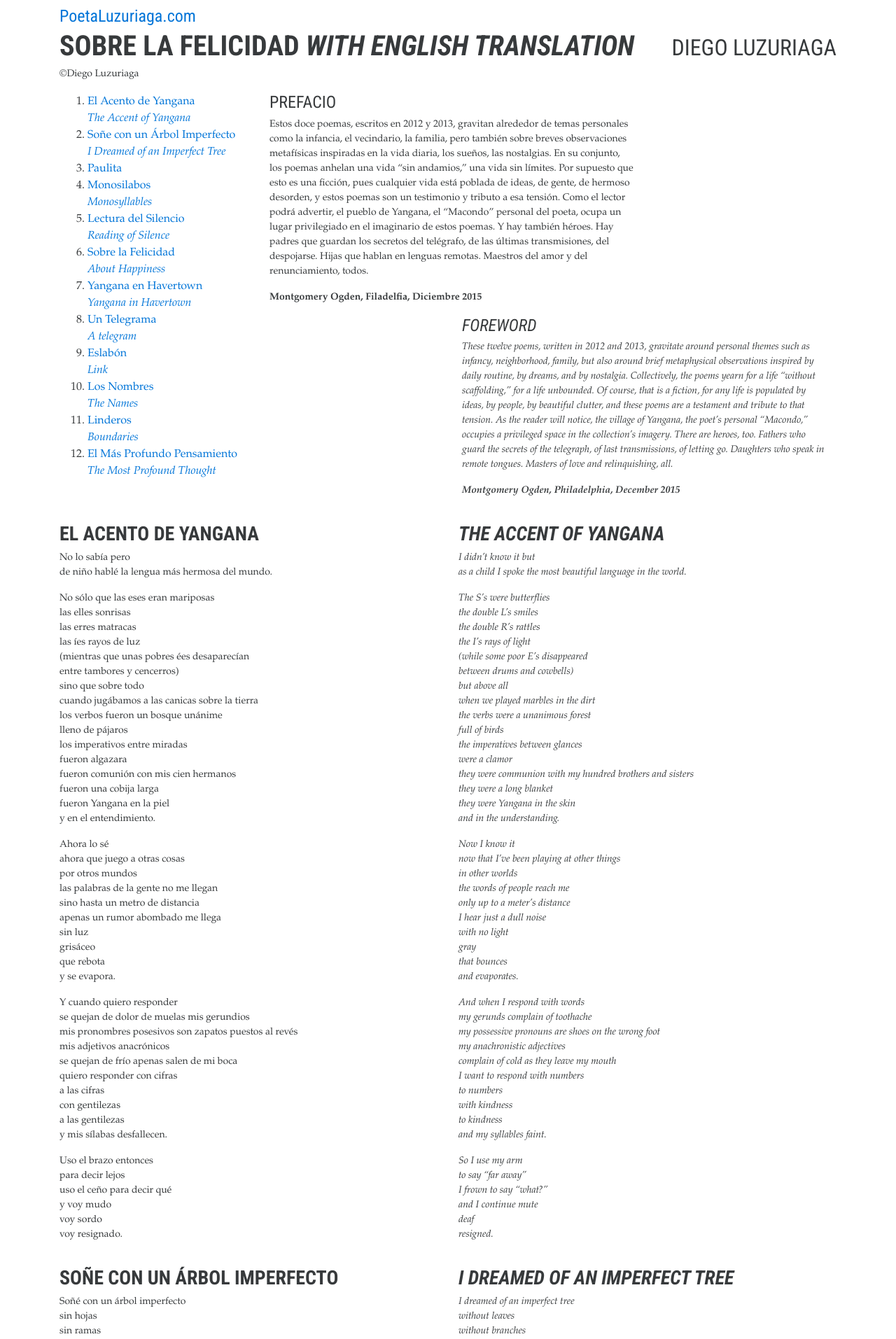
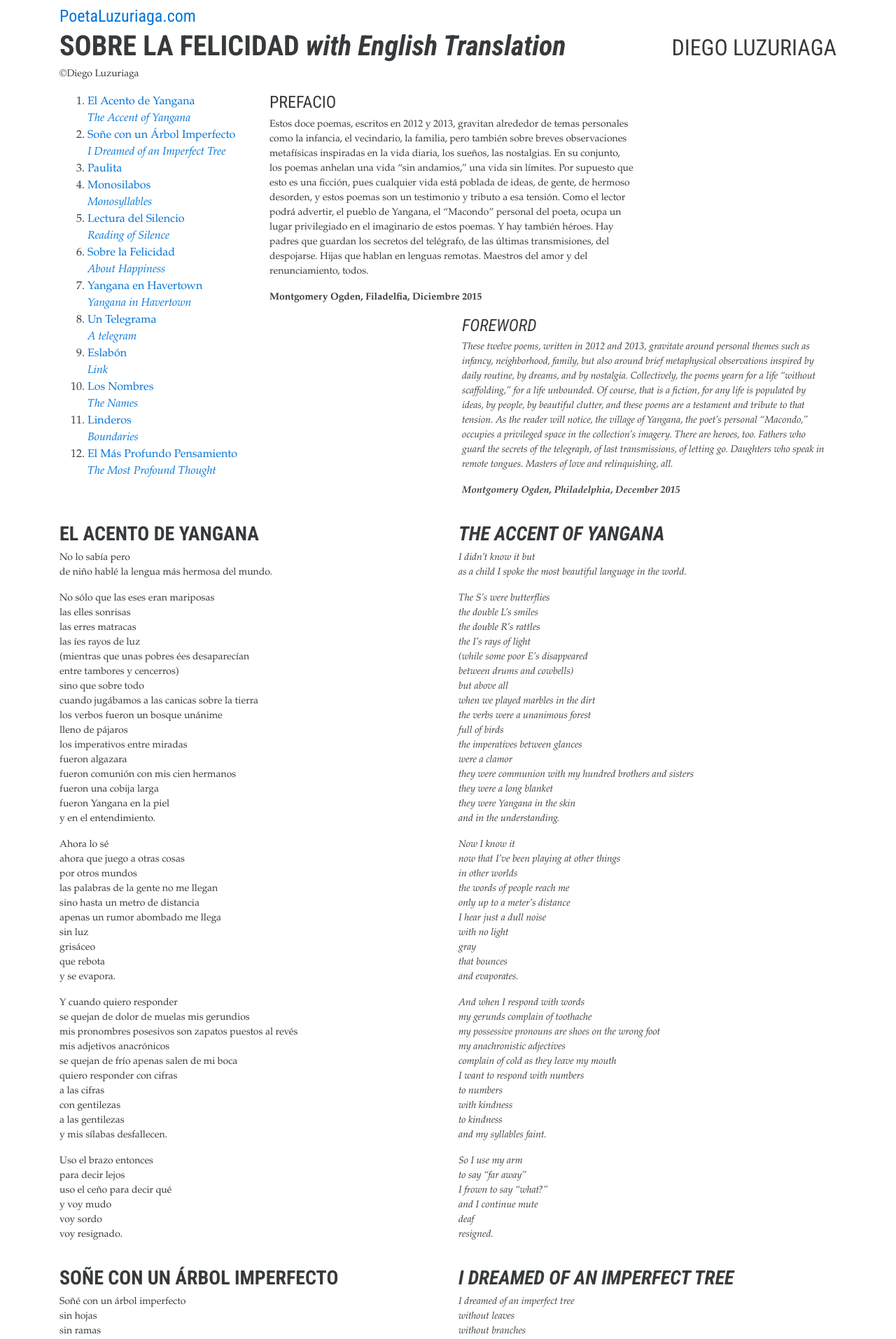
Before and after one commit to maxluzuriaga/diego-poeta, a Jekyll site: the page built from _poesia/2_sobre_la_felicidad_english.html, in a window 1280 px wide. Shown: the top 1913 px of the page at 70% size. Built offline with Jekyll 4.4.1, drawn with Linux system fonts in a browser that asks for light colours; comment, search, counter and statistics services are not loaded.

Commit message:
Style change

```diff
--- a/css/main.scss
+++ b/css/main.scss
@@ -21,6 +21,10 @@ h1, h2, h3, h4 {
         margin-top: 10px;
         text-transform: none;
     }
+}
+
+h1 em {
+    text-transform: none;
 }
 
 .issuuembed {
```
